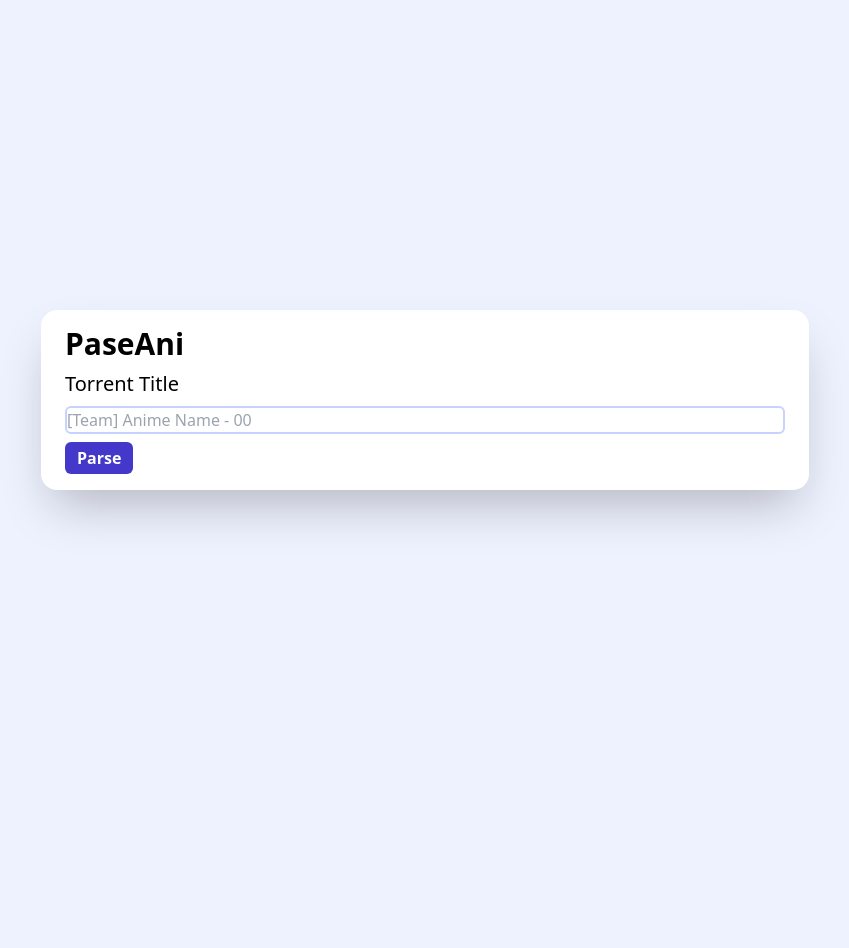
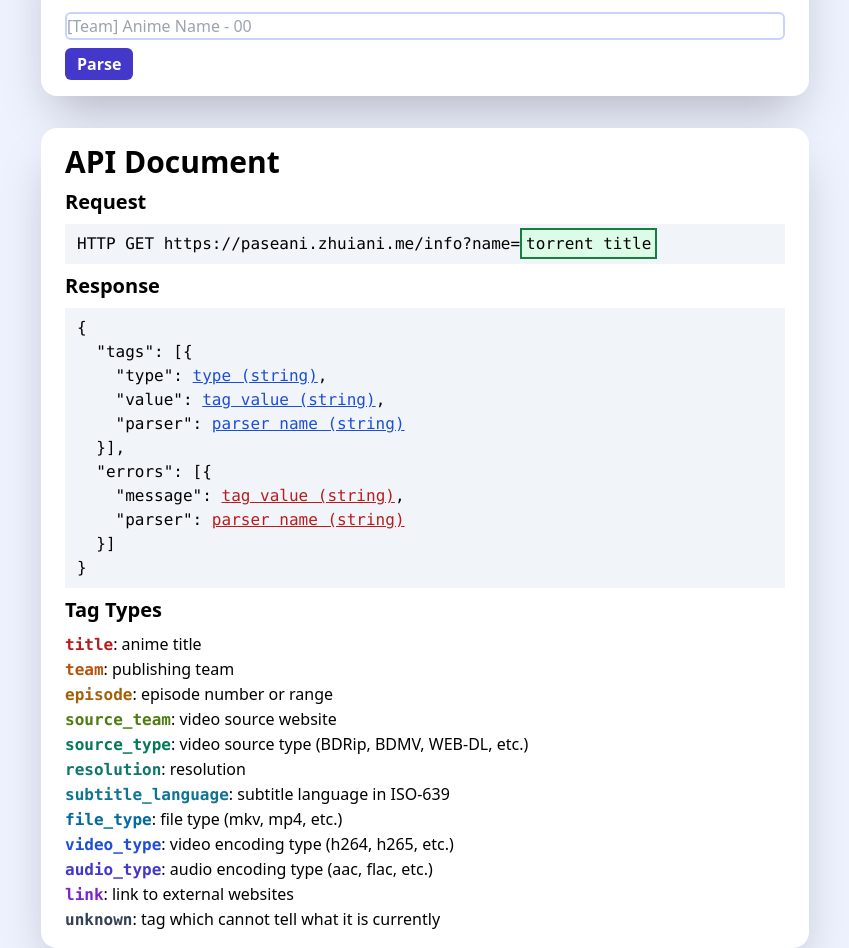
Before and after one commit to xfoxfu/paseani, a website: page public/index.html in a window 1280 px wide. Shown: the whole page, without its empty margins (215-1064 px from the left). Before the commit the page ends 800 px from the top, so only its background shows below. Drawn offline with Linux system fonts and the light colour scheme.

Commit message:
feat: add api doc

```diff
--- a/public/index.html
+++ b/public/index.html
@@ -7,7 +7,7 @@
     <link rel="icon" type="image/x-icon" href="/favicon.svg" />
     <title>PaseAni</title>
   </head>
-  <body class="grid h-screen place-items-center bg-indigo-50">
+  <body class="grid h-screen place-items-center content-center gap-y-8 bg-indigo-50 my-8">
     <div class="shadow-2xl rounded-2xl px-6 py-4 bg-white space-y-2 w-full max-w-screen md:max-w-screen-md">
       <h1 class="text-3xl font-bold">PaseAni</h1>
       <h2 class="text-xl">Torrent Title</h2>
@@ -56,6 +56,47 @@
           id="debug"
           hidden
         ></pre>
+      </div>
+    </div>
+    <div class="shadow-2xl rounded-2xl px-6 py-4 bg-white space-y-2 w-full max-w-screen md:max-w-screen-md">
+      <h1 class="text-3xl font-bold">API Document</h1>
+      <h2 class="text-xl font-bold">Request</h2>
+      <pre
+        class="bg-slate-100 font-mono text-wrap px-3 py-2 w-full whitespace-pre-wrap break-words"
+      ><code>HTTP GET https://paseani.zhuiani.me/info?name=<span class="bg-green-100 border-green-700 border-2 p-1">torrent title</span></code></pre>
+      <h2 class="text-xl font-bold">Response</h2>
+      <pre class="bg-slate-100 font-mono text-wrap px-3 py-2 w-full whitespace-pre-wrap break-words"><code>{
+  "tags": [{
+    "type": <span class="text-blue-700 underline">type (string)</span>,
+    "value": <span class="text-blue-700 underline">tag value (string)</span>,
+    "parser": <span class="text-blue-700 underline">parser name (string)</span>
+  }],
+  "errors": [{
+    "message": <span class="text-red-700 underline">tag value (string)</span>,
+    "parser": <span class="text-red-700 underline">parser name (string)</span>
+  }]
+}</code></pre>
+      <h2 class="text-xl font-bold">Tag Types</h2>
+      <div>
+        <p><span class="text-red-700 font-mono font-bold">title</span>: anime title</p>
+        <p><span class="text-amber-700 font-mono font-bold">team</span>: publishing team</p>
+        <p><span class="text-yellow-700 font-mono font-bold">episode</span>: episode number or range</p>
+        <p><span class="text-lime-700 font-mono font-bold">source_team</span>: video source website</p>
+        <p>
+          <span class="text-emerald-700 font-mono font-bold">source_type</span>: video source type (BDRip, BDMV, WEB-DL,
+          etc.)
+        </p>
+        <p><span class="text-teal-700 font-mono font-bold">resolution</span>: resolution</p>
+        <p><span class="text-cyan-700 font-mono font-bold">subtitle_language</span>: subtitle language in ISO-639</p>
+        <p><span class="text-sky-700 font-mono font-bold">file_type</span>: file type (mkv, mp4, etc.)</p>
+        <p><span class="text-blue-700 font-mono font-bold">video_type</span>: video encoding type (h264, h265, etc.)</p>
+        <p>
+          <span class="text-indigo-700 font-mono font-bold">audio_type</span>: audio encoding type (aac, flac, etc.)
+        </p>
+        <p><span class="text-purple-700 font-mono font-bold">link</span>: link to external websites</p>
+        <p>
+          <span class="text-slate-700 font-mono font-bold">unknown</span>: tag which cannot tell what it is currently
+        </p>
       </div>
     </div>
     <script>
```
Also changed, not shown: public/output.css.
